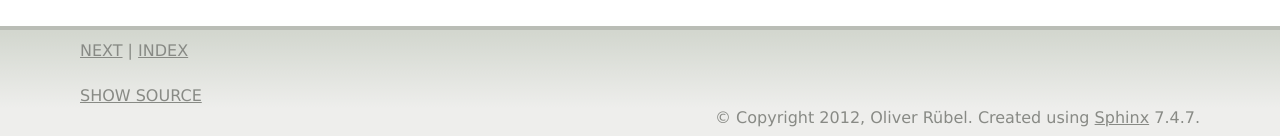
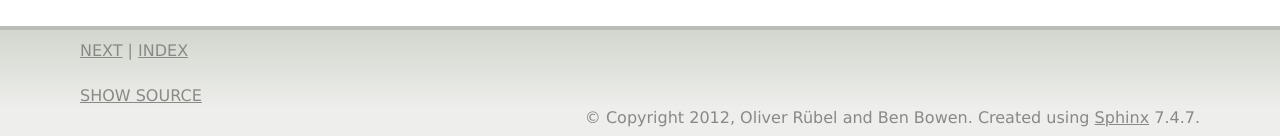
Before and after one commit to biorack/BASTet, a Sphinx documentation site: the page built from doc/index.rst, in a window 1280 px wide and 900 px high, scrolled down 2507 px. Shown: the part 761-897 px from the top of the window. Built offline with Sphinx 7.4.7, drawn with Linux system fonts in a browser that asks for light colours; formulas are drawn with MathJax 3.

Commit message:
added my name
git-svn-id: https://code.lbl.gov/svn/openmsi-tk/trunk@14 770f0362-5d60-4208-80c3-892ab42ae3ed

```diff
--- a/doc/conf.py
+++ b/doc/conf.py
@@ -45,7 +45,7 @@ master_doc = 'index'
 
 # General information about the project.
 project = u'OMSI Software and File Format Documentation'
-copyright = u'2012, Oliver Rübel'
+copyright = u'2012, Oliver Rübel and Ben Bowen'
 
 # The version info for the project you're documenting, acts as replacement for
 # |version| and |release|, also used in various other places throughout the
@@ -192,7 +192,7 @@ latex_elements = {
 # (source start file, target name, title, author, documentclass [howto/manual]).
 latex_documents = [
   ('index', 'omsi_doc.tex', u'OpenMSI: Software and File Format Documentation',
-   u'Oliver Rübel', 'manual'),
+   u'Oliver Rübel and Ben Bowen', 'manual'),
 ]
 
 # The name of an image file (relative to this directory) to place at the top of
@@ -222,7 +222,7 @@ latex_documents = [
 # (source start file, name, description, authors, manual section).
 man_pages = [
     ('index', 'omsi_doc', u'omsi_doc Documentation',
-     [u'Oliver Rübel'], 1)
+     [u'Oliver Rübel and Ben Bowen'], 1)
 ]
 
 # If true, show URL addresses after external links.
@@ -236,7 +236,7 @@ man_pages = [
 #  dir menu entry, description, category)
 texinfo_documents = [
   ('index', 'omsi_doc', u'OMSI Software Documentation',
-   u'Oliver Rübel', 'omsi_doc', 'One line description of project.',
+   u'Oliver Rübel and Ben Bowen', 'omsi_doc', 'One line description of project.',
    'Miscellaneous'),
 ]
 
```
